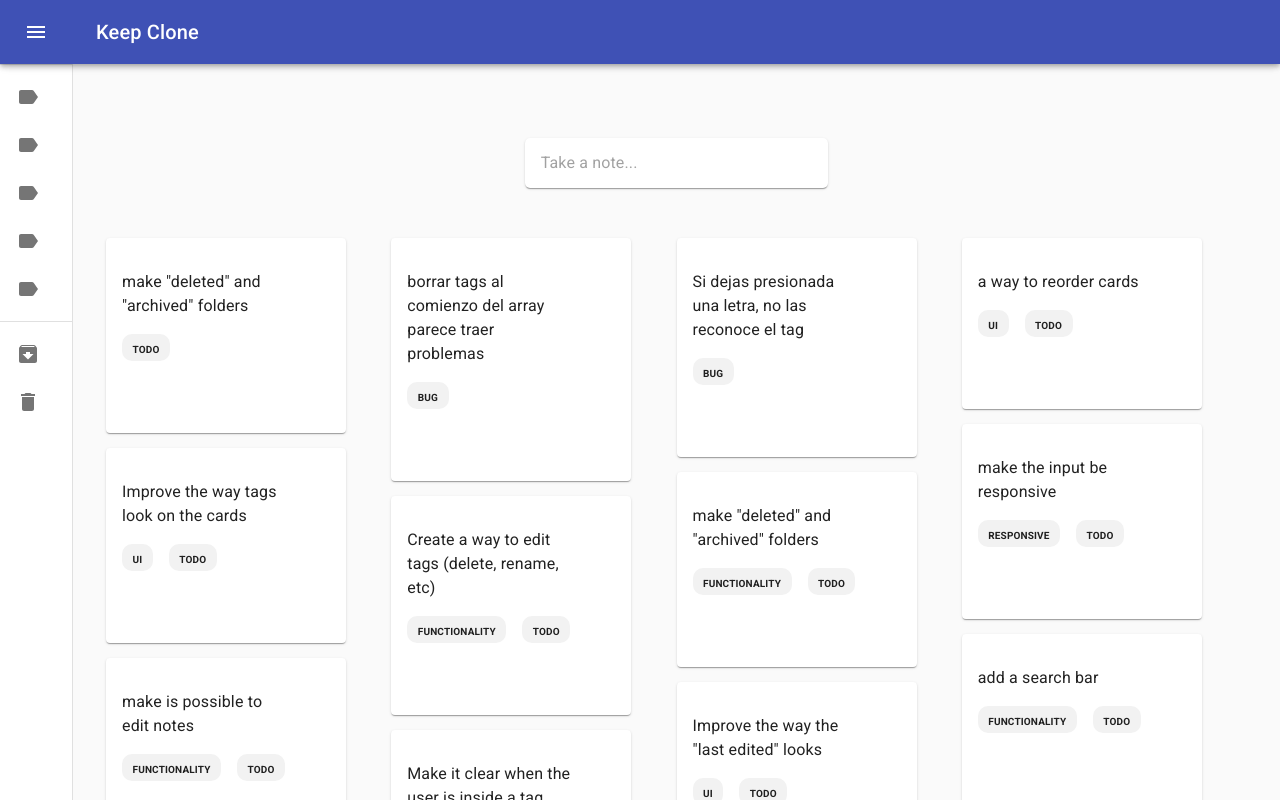
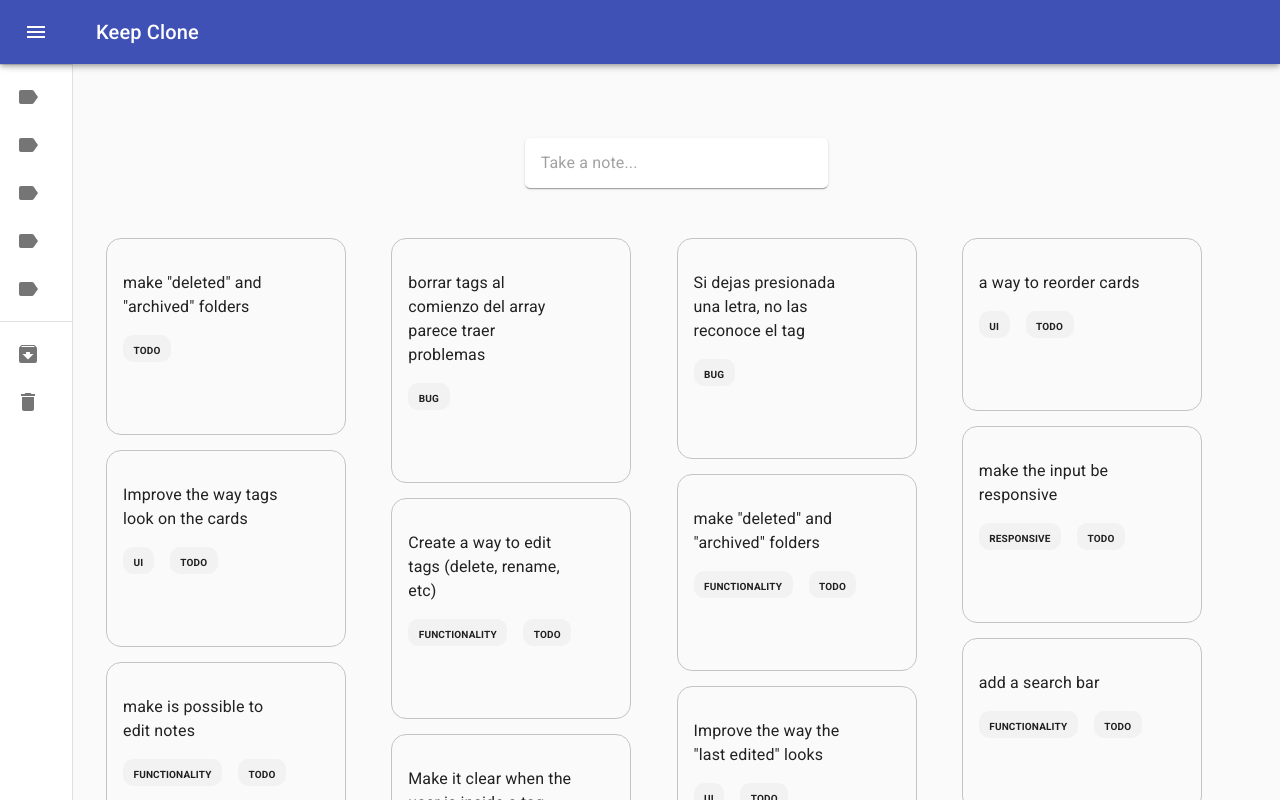
Before and after one commit to cookieinmind/keep-clone, a React (Create React App) app: page / in a window 1280 px wide. Shown: the top 800 px of the page. Built offline with nearby package versions, Linux system fonts and the light colour scheme; data requests are answered from the project's data file.

Commit message:
Border shadows only appear when hovering
+ other small changes to syntax and stuff

```diff
--- a/src/NoteList/NoteCard.tsx
+++ b/src/NoteList/NoteCard.tsx
@@ -1,7 +1,7 @@
 import React, { useState } from "react";
 import TagCarousel from "./TagsCarousel";
 import { makeStyles, Theme, createStyles } from "@material-ui/core/styles";
-import { Box, IconButton, Paper, Typography } from "@material-ui/core";
+import { Box, IconButton, Typography } from "@material-ui/core";
 // Icons
 import BookmarkIcon from "@material-ui/icons/Bookmark";
 import { Note } from "../models/note";
@@ -21,7 +21,16 @@ const useStyles = makeStyles((theme: Theme) =>
       padding: "2rem 1rem",
       display: "flex",
       flexDirection: "column",
+      border: "1px solid #c4c4c4",
+      borderRadius: "15px",
       gap: "1rem",
+      "&:hover": {
+        boxShadow:
+          "2px 2px 5px 0px rgba(0,0,0,0.1), -1px -1px 5px 0px rgba(0,0,0,0.1)",
+      },
+      "&:hover #headerButton": {
+        visibility: "visible",
+      },
     },
     headerContainer: {
       width: "100%",
@@ -35,10 +44,9 @@ const useStyles = makeStyles((theme: Theme) =>
     },
     headerButton: {
       padding: 0,
-    },
-    headerButtonHide: {
-      padding: 0,
       visibility: "hidden",
+      // "&:hover": {
+      // },
     },
     actionsContainer: {
       justifyContent: "flex-start",
@@ -74,7 +82,7 @@ const NoteCard: React.FunctionComponent<NoteCardProps> = ({
   };
 
   return (
-    <Paper
+    <Box
       className={c.root}
       onMouseEnter={mouseIfOverNote}
       onMouseLeave={mouseLeavesNote}
@@ -88,7 +96,7 @@ const NoteCard: React.FunctionComponent<NoteCardProps> = ({
         </Typography>
 
         {/* The special icon */}
-        <IconButton className={hover ? c.headerButton : c.headerButtonHide}>
+        <IconButton className={c.headerButton} id="headerButton">
           <BookmarkIcon />
         </IconButton>
       </Box>
@@ -105,7 +113,7 @@ const NoteCard: React.FunctionComponent<NoteCardProps> = ({
         deleteNote={handleDeleteNote}
         archiveNote={handleArchiveNote}
       />
-    </Paper>
+    </Box>
   );
 };
 
--- a/src/index.css
+++ b/src/index.css
@@ -1,15 +1,11 @@
 body {
+  background-color: #fff;
   margin: 0;
   font-family: -apple-system, BlinkMacSystemFont, "Segoe UI", "Roboto", "Oxygen",
     "Ubuntu", "Cantarell", "Fira Sans", "Droid Sans", "Helvetica Neue",
     sans-serif;
   -webkit-font-smoothing: antialiased;
   -moz-osx-font-smoothing: grayscale;
-}
-
-code {
-  font-family: source-code-pro, Menlo, Monaco, Consolas, "Courier New",
-    monospace;
 }
 
 .my-masonry-grid {
--- a/src/index.tsx
+++ b/src/index.tsx
@@ -4,7 +4,7 @@ import "./index.css";
 import App from "./App";
 import { Provider } from "react-redux";
 import { store } from "./state/store";
-import { BrowserRouter as Router } from "react-router-dom";
+import { BrowserRouter } from "react-router-dom";
 import CssBaseline from "@material-ui/core/CssBaseline";
 import { QueryClient, QueryClientProvider } from "react-query";
 import ServerContextProvider from "./context/ServerContext";
@@ -16,11 +16,11 @@ ReactDOM.render(
     <CssBaseline />
     <QueryClientProvider client={queryClient}>
       <ServerContextProvider>
-        <Router>
+        <BrowserRouter>
           <Provider store={store}>
             <App></App>
           </Provider>
-        </Router>
+        </BrowserRouter>
       </ServerContextProvider>
     </QueryClientProvider>
   </React.StrictMode>,
```
